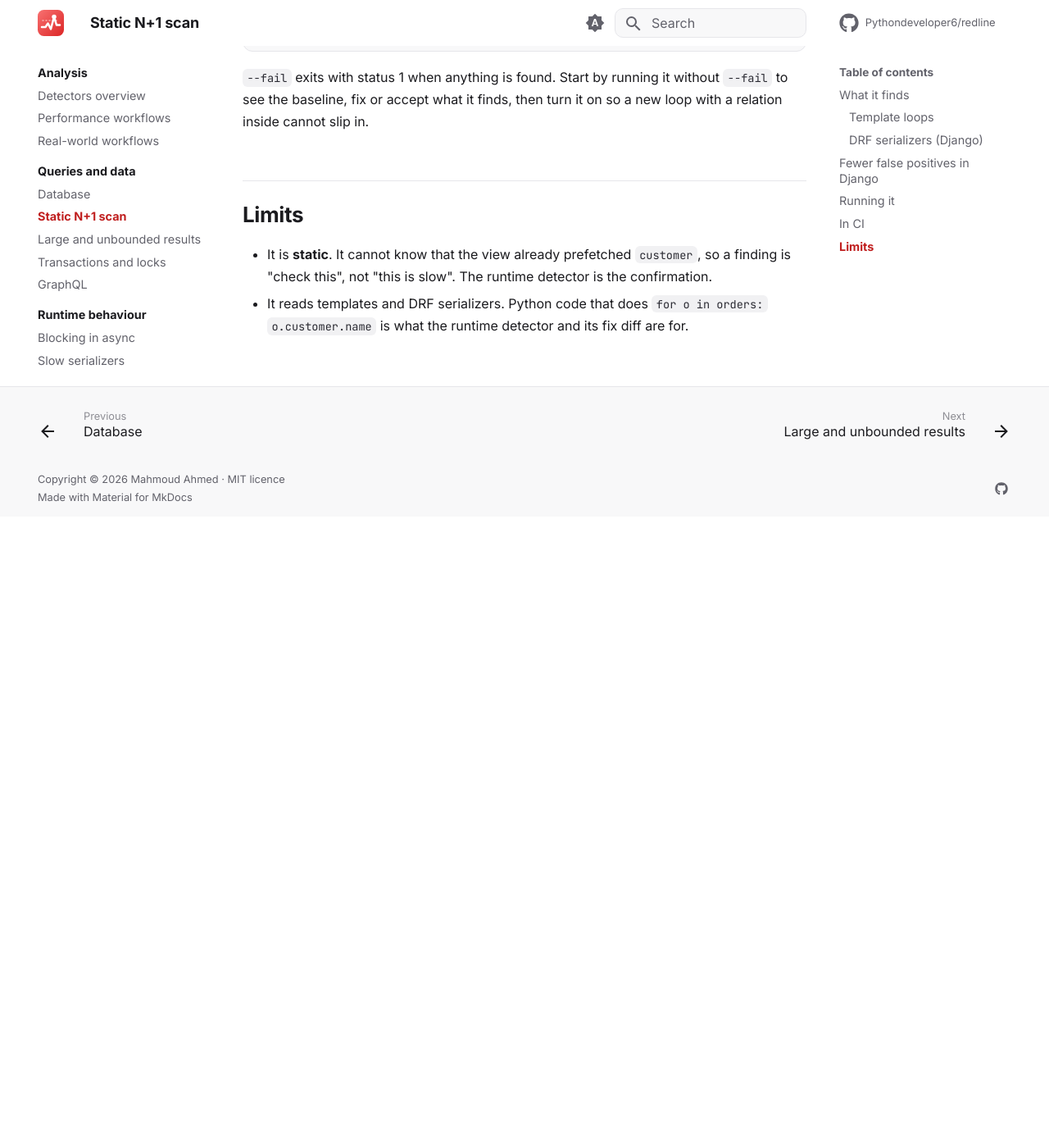
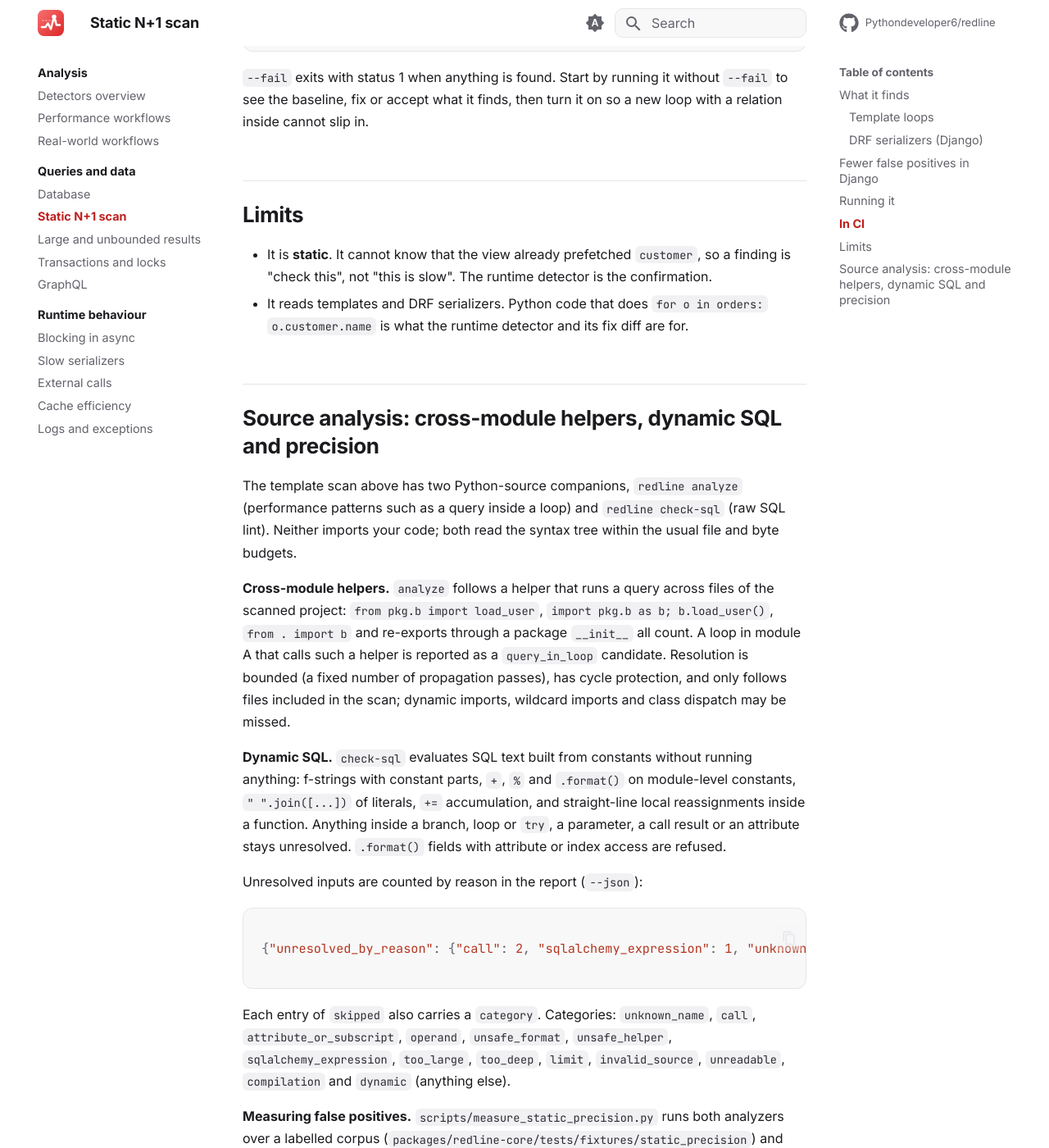
Before and after one commit to Pythondeveloper6/redline, an MkDocs documentation site: the page built from docs/static-scan.md, in a window 1280 px wide and 1400 px high, scrolled down 3016 px. Shown: the whole window at 82% size. Built offline with MkDocs 1.6.1 and Material for MkDocs 9.7.7, drawn with Linux system fonts in a browser that asks for light colours; comment, search, counter and statistics services are not loaded; before the commit the page ends 3646 px from its top, so only the background shows below that; some of the changed text lies outside the part shown.

Commit message:
docs: document dynamic SQL, precision harness, auto_instrument and job integrations

````diff
--- a/docs/static-scan.md
+++ b/docs/static-scan.md
@@ -118,3 +118,55 @@
   finding is "check this", not "this is slow". The runtime detector is the confirmation.
 - It reads templates and DRF serializers. Python code that does `for o in orders:
   o.customer.name` is what the runtime detector and its fix diff are for.
+
+## Source analysis: cross-module helpers, dynamic SQL and precision
+
+The template scan above has two Python-source companions, `redline analyze` (performance
+patterns such as a query inside a loop) and `redline check-sql` (raw SQL lint). Neither imports
+your code; both read the syntax tree within the usual file and byte budgets.
+
+**Cross-module helpers.** `analyze` follows a helper that runs a query across files of the
+scanned project: `from pkg.b import load_user`, `import pkg.b as b; b.load_user()`,
+`from . import b` and re-exports through a package `__init__` all count. A loop in module A
+that calls such a helper is reported as a `query_in_loop` candidate. Resolution is bounded
+(a fixed number of propagation passes), has cycle protection, and only follows files included
+in the scan; dynamic imports, wildcard imports and class dispatch may be missed.
+
+**Dynamic SQL.** `check-sql` evaluates SQL text built from constants without running
+anything: f-strings with constant parts, `+`, `%` and `.format()` on module-level constants,
+`" ".join([...])` of literals, `+=` accumulation, and straight-line local reassignments inside
+a function. Anything inside a branch, loop or `try`, a parameter, a call result or an
+attribute stays unresolved. `.format()` fields with attribute or index access are refused.
+
+Unresolved inputs are counted by reason in the report (`--json`):
+
+```json
+{"unresolved_by_reason": {"call": 2, "sqlalchemy_expression": 1, "unknown_name": 4}}
+```
+
+Each entry of `skipped` also carries a `category`. Categories: `unknown_name`, `call`,
+`attribute_or_subscript`, `operand`, `unsafe_format`, `unsafe_helper`,
+`sqlalchemy_expression`, `too_large`, `too_deep`, `limit`, `invalid_source`, `unreadable`,
+`compilation` and `dynamic` (anything else).
+
+**Measuring false positives.** `scripts/measure_static_precision.py` runs both analyzers over a
+labelled corpus (`packages/redline-core/tests/fixtures/static_precision`) and prints
+precision, recall and false-positive rate; a test keeps precision above a floor. Lines
+marked `# expect: <kind>` are true positives; `# fp: <kind>` marks a shape the analyzer is
+known to report wrongly (it counts against precision until fixed).
+
+```bash
+uv run python scripts/measure_static_precision.py          # the bundled corpus
+uv run python scripts/measure_static_precision.py --json
+```
+
+On your own codebase:
+
+```bash
+uv run python scripts/measure_static_precision.py src/ > findings.txt   # lists finding ids
+# review them; put the ids that were wrong into reviewed.json, e.g. ["a1b2...", "c3d4..."]
+uv run python scripts/measure_static_precision.py src/ --false-positives reviewed.json --json
+```
+
+The result gives the false-positive rate overall and per finding kind for your code, which is
+the number to use when deciding whether to gate CI on a rule.
````
Also changed, not shown: docs/integrations.md (+55 -1 lines), docs/real-world-workflows.md (+6 -1 lines), docs/settings.md (+1 -0 lines).
